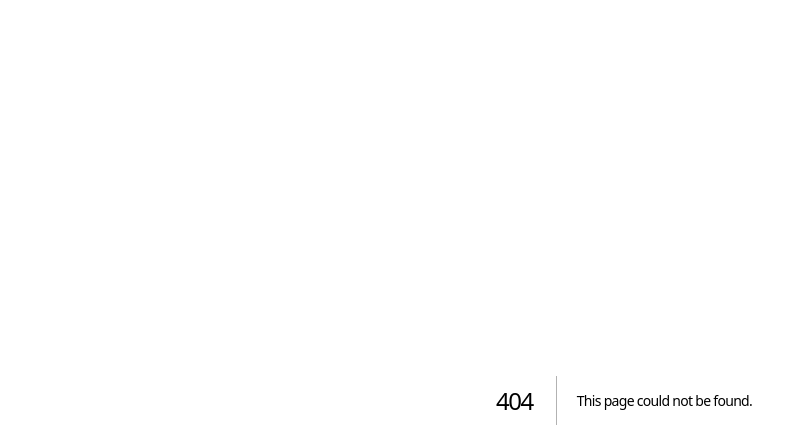
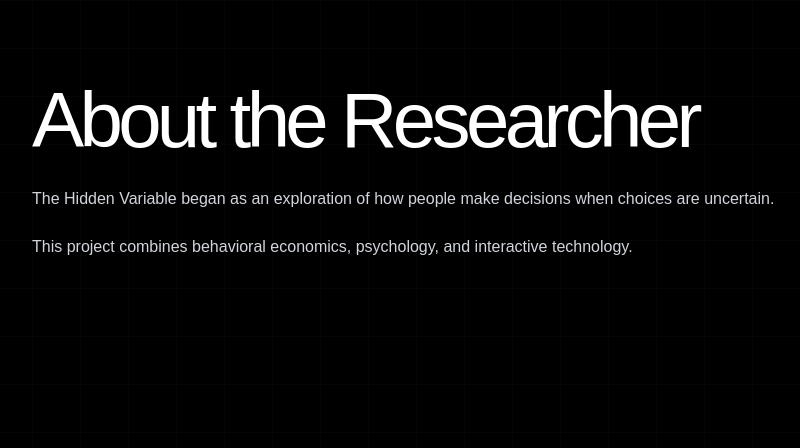
Before and after one commit to wendyzlzhang-sketch/the-hidden-variable, a Next.js app: page /about in a window 1280 px wide. Before the commit this address had no page. Shown: the top 448 px of the page, without its empty margins (16-816 px from the left). Built offline with nearby package versions, Linux system fonts and the light colour scheme.

Commit message:
Create page.tsx

```diff
--- /dev/null
+++ b/src/app/about/page.tsx
@@ -0,0 +1,22 @@
+export default function About() {
+  return (
+    <main className="min-h-screen bg-black text-white p-12">
+
+      <h1 className="text-5xl mb-8">
+        About the Researcher
+      </h1>
+
+      <p className="max-w-3xl text-gray-300">
+        The Hidden Variable began as an exploration
+        of how people make decisions when choices
+        are uncertain.
+      </p>
+
+      <p className="max-w-3xl text-gray-300 mt-6">
+        This project combines behavioral economics,
+        psychology, and interactive technology.
+      </p>
+
+    </main>
+  )
+}
```
